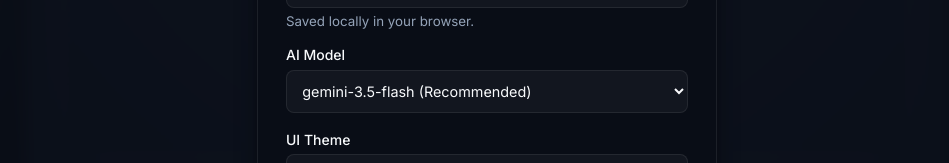
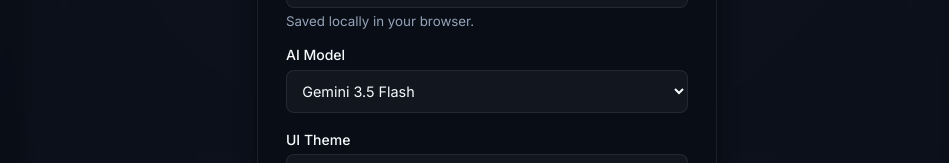
Before and after one commit to cesur9872-droid/JPScreener, a website: page index.html in a window 1280 px wide. Both pictures are taken after a click on the button "Settings". Shown: the part 257-420 px from the top of the page, without its empty margins (153-1102 px from the left). Drawn offline with Linux system fonts and the light colour scheme.

Commit message:
Update index.html

```diff
--- a/index.html
+++ b/index.html
@@ -113,11 +113,10 @@
 
         <div class="setting-group">
           <label for="modelSelect">AI Model</label>
-          <select id="modelSelect">
-            <option value="gemini-3.5-flash">gemini-3.5-flash (Recommended)</option>
-            <option value="gemini-3.5-pro">gemini-3.5-pro (High Accuracy)</option>
-            <option value="gemini-3.5-flash-lite">gemini-3.5-flash-lite (Fastest)</option>
-          </select>
+        <select id="modelSelect">
+        <option value="gemini-3.6-flash">Gemini 3.6 Flash</option>
+        <option value="gemini-3.5-flash">Gemini 3.5 Flash</option>
+        </select>
         </div>
 
         <div class="setting-group">
```
